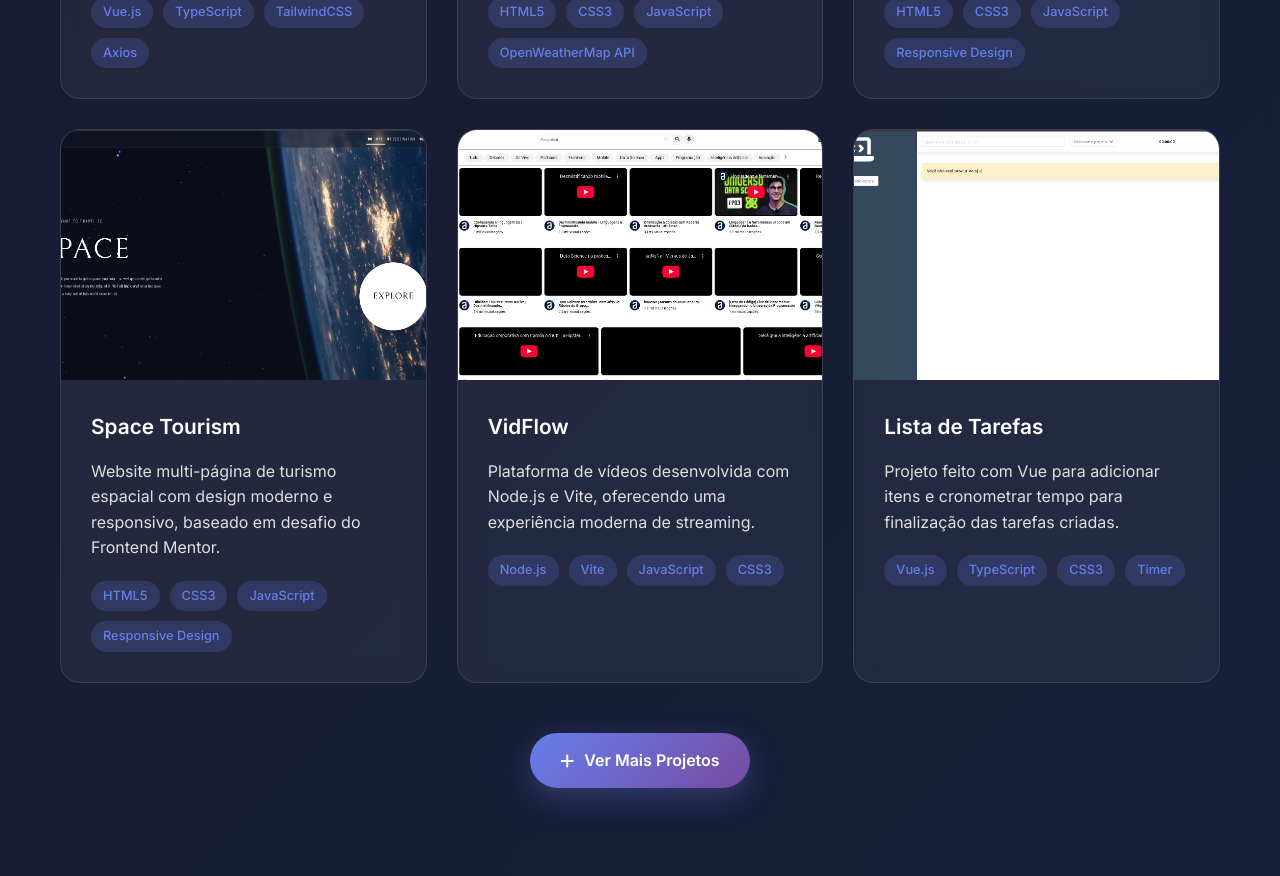
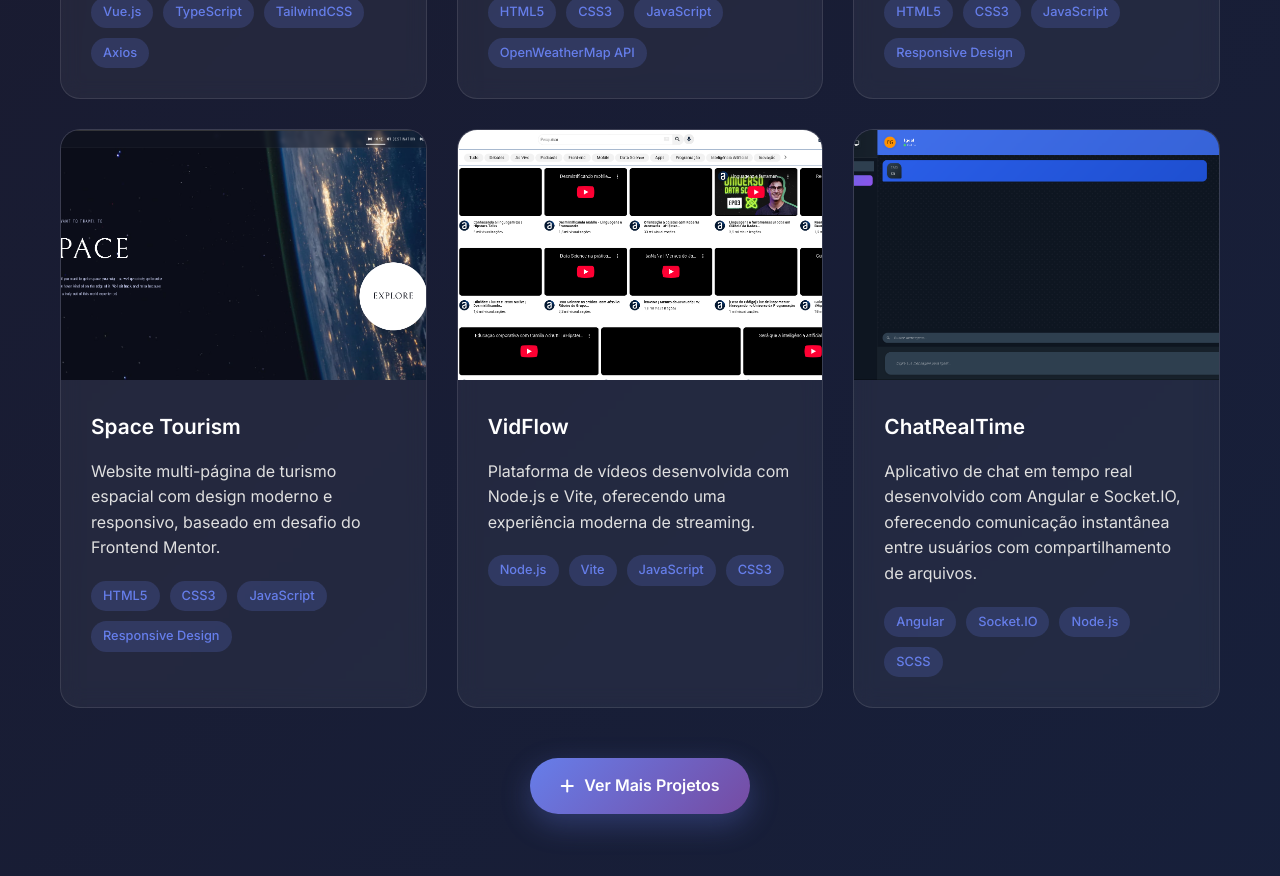
Before and after one commit to VictorGabrielBoeri/PortifolioPessoal, a Vue app: page / in a window 1280 px wide. Shown: the part 4500-5376 px from the top of the page. Built offline with nearby package versions, Linux system fonts and the light colour scheme.

Commit message:
Adicionar projeto ChatRealTime em AllProjects.vue

```diff
--- a/src/components/Projects.vue
+++ b/src/components/Projects.vue
@@ -109,6 +109,15 @@ const projects: Project[] = [
   },
   {
     id: 6,
+    title: 'ChatRealTime',
+    description: 'Aplicativo de chat em tempo real desenvolvido com Angular e Socket.IO, oferecendo comunicação instantânea entre usuários com compartilhamento de arquivos.',
+    image: '/img/projects/MensagemApp.png',
+    demo: 'https://chatrealtimeangular.netlify.app/',
+    github: 'https://github.com/VictorGabrielBoeri/ChatRealTime',
+    technologies: ['Angular', 'Socket.IO', 'Node.js', 'SCSS']
+  },
+  {
+    id: 7,
     title: 'Lista de Tarefas',
     description: 'Projeto feito com Vue para adicionar itens e cronometrar tempo para finalização das tarefas criadas.',
     image: '/img/projects/projeto-lista-de-tarefas.png',
@@ -116,15 +125,6 @@ const projects: Project[] = [
     github: 'https://github.com/VictorGabrielBoeri/ProjetoListaDeTarefas',
     technologies: ['Vue.js', 'TypeScript', 'CSS3', 'Timer']
   },
-  {
-    id: 7,
-    title: 'ChatRealTime',
-    description: 'Aplicativo de chat em tempo real desenvolvido com Angular e Socket.IO, oferecendo comunicação instantânea entre usuários com compartilhamento de arquivos.',
-    image: '/img/projects/MensagemApp.png',
-    demo: 'https://chatrealtimeangular.netlify.app/',
-    github: 'https://github.com/VictorGabrielBoeri/ChatRealTime',
-    technologies: ['Angular', 'Socket.IO', 'Node.js', 'SCSS']
-  }
 ];
 
 const displayedProjects = computed(() => {
--- a/src/views/AllProjects.vue
+++ b/src/views/AllProjects.vue
@@ -120,6 +120,15 @@ const projects: Project[] = [
     demo: 'https://projeto-lista-de-tarefas-seven.vercel.app/#/',
     github: 'https://github.com/VictorGabrielBoeri/ProjetoListaDeTarefas',
     technologies: ['Vue.js', 'TypeScript', 'CSS3', 'Timer']
+  },
+  {
+    id: 7,
+    title: 'ChatRealTime',
+    description: 'Aplicativo de chat em tempo real desenvolvido com Angular e Socket.IO, oferecendo comunicação instantânea entre usuários com compartilhamento de arquivos.',
+    image: '/img/projects/MensagemApp.png',
+    demo: 'https://chatrealtimeangular.netlify.app/',
+    github: 'https://github.com/VictorGabrielBoeri/ChatRealTime',
+    technologies: ['Angular', 'Socket.IO', 'Node.js', 'SCSS']
   }
 ];
 
```
